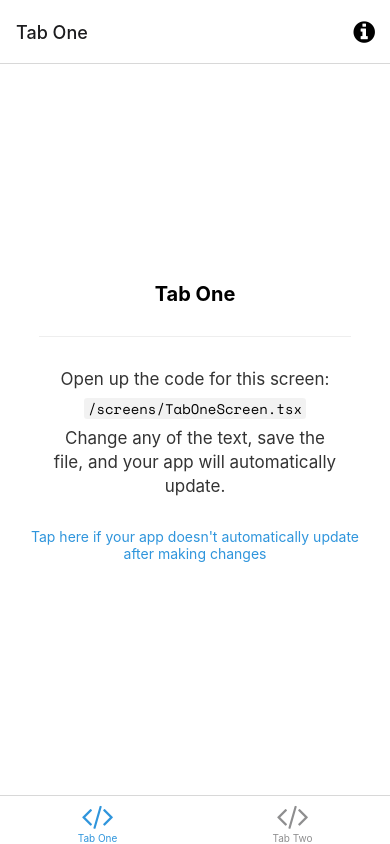
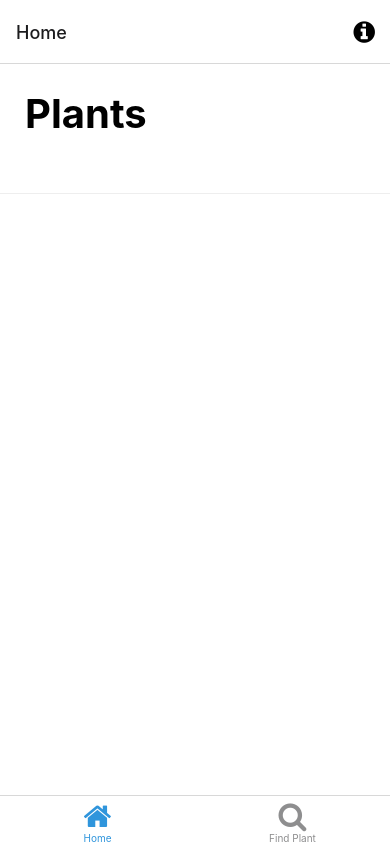
Before and after one commit to dnmanor/plant-mapper-mobile, a React Native app: screen /HomeTab in a window 390 px wide. Built offline with nearby package versions, Linux system fonts and the light colour scheme; what expo-linking would draw is missing.

Commit message:
add starter for home page

```diff
--- a/components/EditScreenInfo.tsx
+++ b/components/EditScreenInfo.tsx
@@ -35,7 +35,7 @@ export default function EditScreenInfo({ path }: { path: string }) {
       <View style={styles.helpContainer}>
         <TouchableOpacity onPress={handleHelpPress} style={styles.helpLink}>
           <Text style={styles.helpLinkText} lightColor={Colors.light.tint}>
-            Tap here if your app doesn't automatically update after making changes
+            Tap here if your app doesn't automatically update after making change
           </Text>
         </TouchableOpacity>
       </View>
--- a/navigation/index.tsx
+++ b/navigation/index.tsx
@@ -3,27 +3,40 @@
  * https://reactnavigation.org/docs/getting-started
  *
  */
-import { FontAwesome } from '@expo/vector-icons';
-import { createBottomTabNavigator } from '@react-navigation/bottom-tabs';
-import { NavigationContainer, DefaultTheme, DarkTheme } from '@react-navigation/native';
-import { createNativeStackNavigator } from '@react-navigation/native-stack';
-import * as React from 'react';
-import { ColorSchemeName, Pressable } from 'react-native';
+import { FontAwesome } from "@expo/vector-icons";
+import { createBottomTabNavigator } from "@react-navigation/bottom-tabs";
+import {
+  NavigationContainer,
+  DefaultTheme,
+  DarkTheme,
+} from "@react-navigation/native";
+import { createNativeStackNavigator } from "@react-navigation/native-stack";
+import * as React from "react";
+import { ColorSchemeName, Pressable } from "react-native";
 
-import Colors from '../constants/Colors';
-import useColorScheme from '../hooks/useColorScheme';
-import ModalScreen from '../screens/ModalScreen';
-import NotFoundScreen from '../screens/NotFoundScreen';
-import TabOneScreen from '../screens/TabOneScreen';
-import TabTwoScreen from '../screens/TabTwoScreen';
-import { RootStackParamList, RootTabParamList, RootTabScreenProps } from '../types';
-import LinkingConfiguration from './LinkingConfiguration';
+import Colors from "../constants/Colors";
+import useColorScheme from "../hooks/useColorScheme";
+import ModalScreen from "../screens/ModalScreen";
+import NotFoundScreen from "../screens/NotFoundScreen";
+import TabOneScreen from "../screens/TabOneScreen";
+import TabTwoScreen from "../screens/TabTwoScreen";
+import {
+  RootStackParamList,
+  RootTabParamList,
+  RootTabScreenProps,
+} from "../types";
+import LinkingConfiguration from "./LinkingConfiguration";
 
-export default function Navigation({ colorScheme }: { colorScheme: ColorSchemeName }) {
+export default function Navigation({
+  colorScheme,
+}: {
+  colorScheme: ColorSchemeName;
+}) {
   return (
     <NavigationContainer
       linking={LinkingConfiguration}
-      theme={colorScheme === 'dark' ? DarkTheme : DefaultTheme}>
+      theme={colorScheme === "dark" ? DarkTheme : DefaultTheme}
+    >
       <RootNavigator />
     </NavigationContainer>
   );
@@ -38,9 +51,17 @@ const Stack = createNativeStackNavigator<RootStackParamList>();
 function RootNavigator() {
   return (
     <Stack.Navigator>
-      <Stack.Screen name="Root" component={BottomTabNavigator} options={{ headerShown: false }} />
-      <Stack.Screen name="NotFound" component={NotFoundScreen} options={{ title: 'Oops!' }} />
-      <Stack.Group screenOptions={{ presentation: 'modal' }}>
+      <Stack.Screen
+        name="Root"
+        component={BottomTabNavigator}
+        options={{ headerShown: false }}
+      />
+      <Stack.Screen
+        name="NotFound"
+        component={NotFoundScreen}
+        options={{ title: "Oops!" }}
+      />
+      <Stack.Group screenOptions={{ presentation: "modal" }}>
         <Stack.Screen name="Modal" component={ModalScreen} />
       </Stack.Group>
     </Stack.Navigator>
@@ -58,22 +79,24 @@ function BottomTabNavigator() {
 
   return (
     <BottomTab.Navigator
-      initialRouteName="TabOne"
+      initialRouteName="HomeTab"
       screenOptions={{
         tabBarActiveTintColor: Colors[colorScheme].tint,
-      }}>
+      }}
+    >
       <BottomTab.Screen
-        name="TabOne"
+        name="HomeTab"
         component={TabOneScreen}
-        options={({ navigation }: RootTabScreenProps<'TabOne'>) => ({
-          title: 'Tab One',
-          tabBarIcon: ({ color }) => <TabBarIcon name="code" color={color} />,
+        options={({ navigation }: RootTabScreenProps<"HomeTab">) => ({
+          title: "Home",
+          tabBarIcon: ({ color }) => <TabBarIcon name="home" color={color} />,
           headerRight: () => (
             <Pressable
-              onPress={() => navigation.navigate('Modal')}
+              onPress={() => navigation.navigate("Modal")}
               style={({ pressed }) => ({
                 opacity: pressed ? 0.5 : 1,
-              })}>
+              })}
+            >
               <FontAwesome
                 name="info-circle"
                 size={25}
@@ -88,8 +111,8 @@ function BottomTabNavigator() {
         name="TabTwo"
         component={TabTwoScreen}
         options={{
-          title: 'Tab Two',
-          tabBarIcon: ({ color }) => <TabBarIcon name="code" color={color} />,
+          title: "Find Plant",
+          tabBarIcon: ({ color }) => <TabBarIcon name="search" color={color} />,
         }}
       />
     </BottomTab.Navigator>
@@ -100,7 +123,7 @@ function BottomTabNavigator() {
  * You can explore the built-in icon families and icons on the web at https://icons.expo.fyi/
  */
 function TabBarIcon(props: {
-  name: React.ComponentProps<typeof FontAwesome>['name'];
+  name: React.ComponentProps<typeof FontAwesome>["name"];
   color: string;
 }) {
   return <FontAwesome size={30} style={{ marginBottom: -3 }} {...props} />;
--- a/screens/TabOneScreen.tsx
+++ b/screens/TabOneScreen.tsx
@@ -1,16 +1,21 @@
-import * as React from 'react';
-import { StyleSheet } from 'react-native';
+import * as React from "react";
+import { StyleSheet } from "react-native";
 
-import EditScreenInfo from '../components/EditScreenInfo';
-import { Text, View } from '../components/Themed';
-import { RootTabScreenProps } from '../types';
+import EditScreenInfo from "../components/EditScreenInfo";
+import { Text, View } from "../components/Themed";
+import { RootTabScreenProps } from "../types";
 
-export default function TabOneScreen({ navigation }: RootTabScreenProps<'TabOne'>) {
+export default function TabOneScreen({
+  navigation,
+}: RootTabScreenProps<"Home">) {
   return (
     <View style={styles.container}>
-      <Text style={styles.title}>Tab One</Text>
-      <View style={styles.separator} lightColor="#eee" darkColor="rgba(255,255,255,0.1)" />
-      <EditScreenInfo path="/screens/TabOneScreen.tsx" />
+      <Text style={styles.mainheader}>Plants</Text>
+      <View
+        style={styles.separator}
+        lightColor="#eee"
+        darkColor="rgba(255,255,255,0.1)"
+      />
     </View>
   );
 }
@@ -18,16 +23,17 @@ export default function TabOneScreen({ navigation }: RootTabScreenProps<'TabOne'
 const styles = StyleSheet.create({
   container: {
     flex: 1,
-    alignItems: 'center',
-    justifyContent: 'center',
-  },
-  title: {
-    fontSize: 20,
-    fontWeight: 'bold',
   },
   separator: {
     marginVertical: 30,
     height: 1,
-    width: '80%',
+    width: "100%",
+    alignContent: "center",
+  },
+  mainheader: {
+    fontSize: 40,
+    fontWeight: "bold",
+    alignContent: "flex-start",
+    padding: 25,
   },
 });
```
